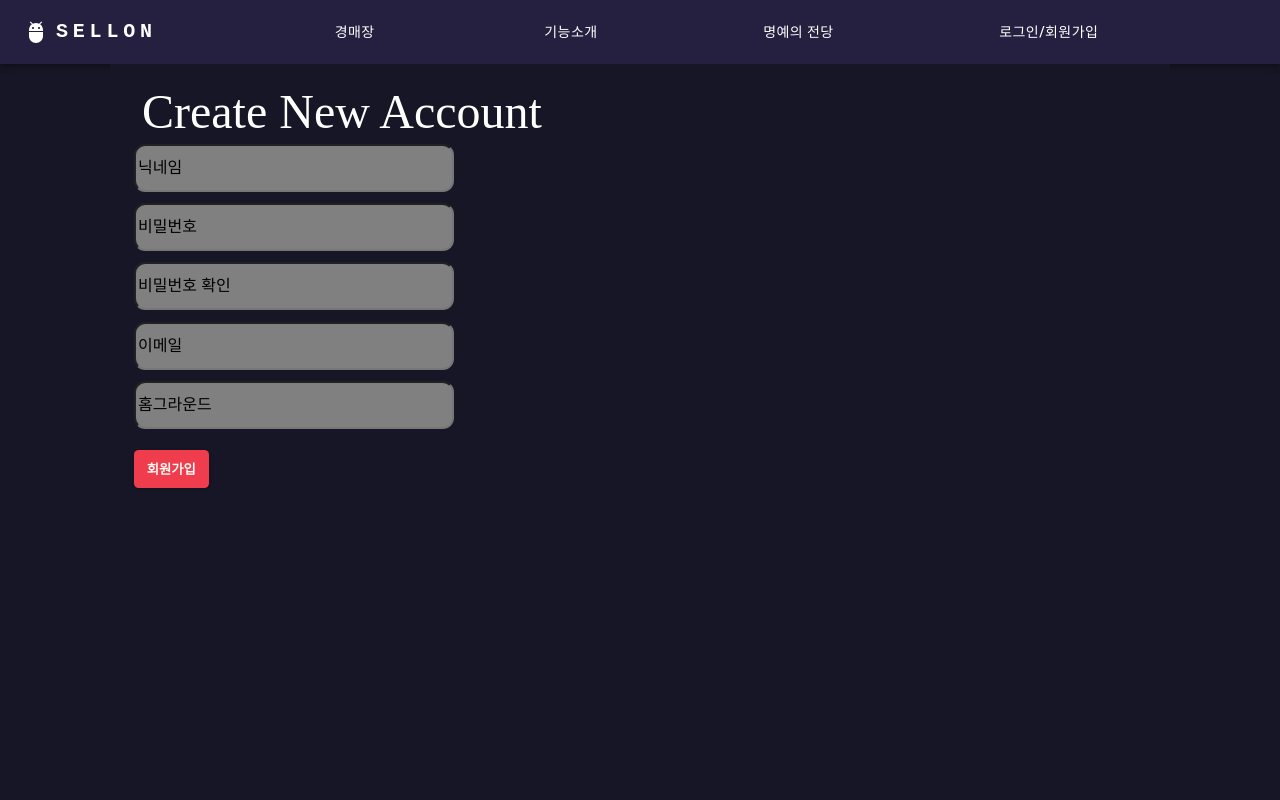
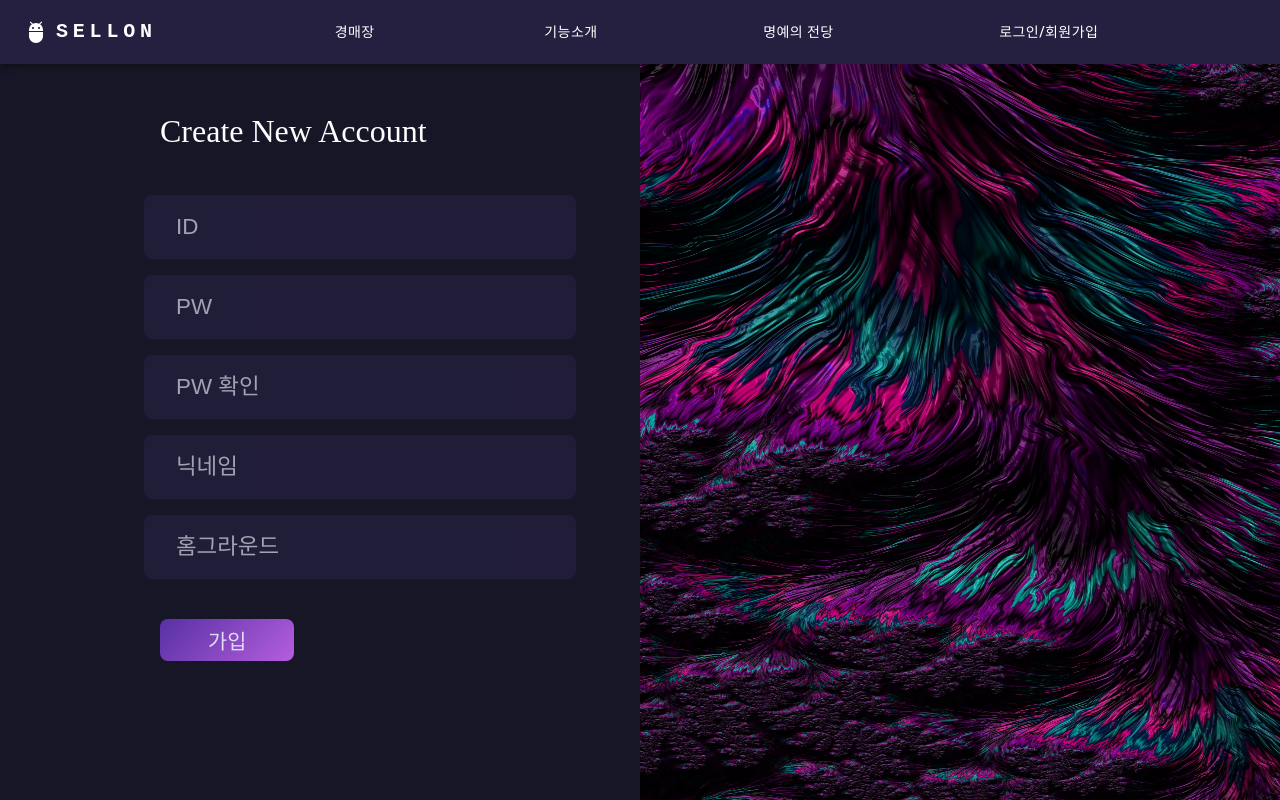
Before and after one commit to bunderLikeLion/sellon_frontend, a React (Create React App) app: page /register in a window 1280 px wide. Built offline with nearby package versions, Linux system fonts and the light colour scheme; no server answers.

Commit message:
feat: Login UI, Register UI 생성

```diff
--- a/src/pages/Login/Login.js
+++ b/src/pages/Login/Login.js
@@ -1,41 +1,98 @@
 import { useForm } from 'react-hook-form';
 import { Link, useNavigate } from 'react-router-dom';
-import loginValidation from 'validations/loginValidation';
 import { useEffect } from 'react';
-import useLoginMutation from 'queries/auth/useLoginMutation';
-import WrapContainer from 'layouts/WrapContainer';
 import { useRecoilValue } from 'recoil';
 import { userAtom } from 'states';
+import loginValidation from 'validations/loginValidation';
+import useLoginMutation from 'queries/auth/useLoginMutation';
 import styled from 'styled-components';
+import SignPic from 'images/Sign_Img.jpeg';
 
-const Logo = styled.div`
-  width: 7rem;
-  height: 7rem;
-  background: red;
-  border-radius: 50%;
-  margin-bottom: 1.5rem;
+//전체 컨테이너
+const Container = styled.div`
+  display: flex;
+  width: 100%;
+  height: 92vh;
 `;
 
-const Input = styled.input`
-  margin-bottom: 0.7rem;
-  width: 13rem;
-  height: 2rem;
-  border-radius: 0.3rem;
+const Form = styled.form`
+  display: flex;
+  justify-content: center;
+  flex-wrap: wrap;
+  width: 50%;
+  height: 27rem;
+  margin-top: 7%;
 `;
 
+//상단 Log-In 글씨 컨테이너
+const GuideContainer = styled.div`
+  width: 50%;
+  margin-bottom: 2rem;
+`;
+
+const Guide = styled.h1`
+  font-size: 3rem;
+  color: ${(props) => props.theme.color_font__primary};
+`;
+
+//입력 폼
+const Input = styled.input`
+  width: 27rem;
+  height: 4rem;
+  border: none;
+  border-radius: 0.5rem;
+  margin-left: 5rem;
+  padding: 2rem;
+  font-size: 1.4rem;
+  opacity: 70%;
+  background: ${(props) => props.theme.color_background__primary};
+  color: ${(props) => props.theme.color_font__secondary};
+  ::placeholder {
+    font-size: 1.4rem;
+    color: ${(props) => props.theme.color_font__secondary};
+  }
+  //자동완성 글씨, 배경 자동 변경 방지 설정
+  :-webkit-autofill {
+    -webkit-text-fill-color: ${(props) =>
+      props.theme.color_font__secondary} !important;
+    transition: background-color 5000s ease-in-out 0s;
+  }
+`;
+
+//하단 에러 메세지
+const ErrorMsg = styled.div`
+  margin: 1rem 0 0.5rem 6rem;
+  font-size: 1.2rem;
+  color: ${(props) => props.theme.color_font__secondary};
+`;
+
+//버튼 전체 컨테이너
+const ButtonContainer = styled.div`
+  display: flex;
+  flex-wrap: wrap;
+  width: 30%;
+  margin: 1rem 9rem 0 0;
+`;
+
+//개별 버튼
 const Button = styled.button`
-  max-width: 100%;
-  padding: 0.6rem 0.8rem;
-  color: rgb(253, 249, 243);
-  font-weight: 600;
-  background: #f03d4e;
+  width: 8.4rem;
+  height: 2.6rem;
+  margin-bottom: 1rem;
+  border-radius: 0.5rem;
   border: none;
-  border-radius: 0.35em;
-  outline: 0;
-  cursor: pointer;
-  margin-top: 0.6rem;
-  margin-bottom: 0.2rem;
-  box-shadow: 0 1px 3px rgba(0, 0, 0, 0.1), 0 1px 2px rgba(0, 0, 0, 0.1);
+  font-size: 1.2rem;
+  background: ${(props) => props.theme.color_background__success};
+  color: ${(props) => props.theme.color_font__secondary};
+  :last-child {
+    background: ${(props) => props.theme.color_button__ok};
+    color: ${(props) => props.theme.color_buttontext__ok};
+  }
+`;
+
+const Img = styled.img`
+  width: 50%;
+  height: 100%;
 `;
 
 const Login = () => {
@@ -57,31 +114,32 @@ const Login = () => {
   };
 
   return (
-    <WrapContainer>
-      <Logo />
-      <form onSubmit={handleSubmit(submit)}>
+    <Container>
+      <Form onSubmit={handleSubmit(submit)}>
+        <GuideContainer>
+          <Guide>Log-In</Guide>
+        </GuideContainer>
         <div>
           <Input placeholder="ID" type="text" {...register('username')} />
-          <div>{errors.username?.message}</div>
+          <ErrorMsg>{errors.username?.message}</ErrorMsg>
         </div>
         <div>
-          <Input
-            placeholder="Password"
-            type="password"
-            {...register('password')}
-          />
-          <div>{errors.password?.message}</div>
+          <Input placeholder="PW" type="password" {...register('password')} />
+          <ErrorMsg>{errors.password?.message}</ErrorMsg>
         </div>
+        <ButtonContainer>
           <Button disabled={isSubmitting}>
             {isSubmitting && 'Submitting...'}
             Sign In
           </Button>
           {errors.apiError && <div>{errors.apiError?.message}</div>}
-      </form>
           <Link to="/register">
             <Button>회원가입</Button>
           </Link>
-    </WrapContainer>
+        </ButtonContainer>
+      </Form>
+      <Img src={SignPic} />
+    </Container>
   );
 };
 
--- a/src/pages/Register/Register.js
+++ b/src/pages/Register/Register.js
@@ -1,44 +1,86 @@
 import { useEffect } from 'react';
 import { useForm } from 'react-hook-form';
 import { useNavigate } from 'react-router-dom';
+import { useRecoilValue } from 'recoil';
+import { userAtom } from 'states';
 import registerValidation from 'validations/registerValidation';
 import useSignInMutation from 'queries/auth/useSignInMutation';
-import WrapContainer from 'layouts/WrapContainer';
-import { useRecoilValue } from 'recoil';
-import { userAtom } from 'states';
 import styled from 'styled-components';
+import SignPic from 'images/Sign_Img.jpeg';
 
-const Title = styled.div`
-  font-size: 3rem;
-  margin: 0.5rem;
+const Container = styled.div`
+  display: flex;
+  width: 100%;
+  height: 92vh;
+`;
+
+const Form = styled.form`
+  display: flex;
+  justify-content: center;
+  flex-wrap: wrap;
+  width: 50%;
+  height: 27rem;
+  margin-top: 4%;
+`;
+
+const GuideContainer = styled.div`
+  width: 50%;
+  margin-bottom: 3rem;
+`;
+
+const Guide = styled.h1`
+  font-size: 2rem;
+  color: ${(props) => props.theme.color_font__primary};
 `;
 
 const Input = styled.input`
-  margin-bottom: 0.7rem;
-  width: 20rem;
-  height: 3rem;
-  border-radius: 0.7rem;
-  background-color: gray;
-  color: white;
-  font-size: 1rem;
+  width: 27rem;
+  height: 4rem;
+  border: none;
+  border-radius: 0.5rem;
+  margin-left: 5rem;
+  padding: 2rem;
+  font-size: 1.4rem;
+  opacity: 70%;
+  background: ${(props) => props.theme.color_background__primary};
+  color: ${(props) => props.theme.color_font__secondary};
   ::placeholder {
-    color: black;
+    font-size: 1.4rem;
+    color: ${(props) => props.theme.color_font__secondary};
+  }
+  //자동완성 글씨, 배경 자동 변경 방지 설정
+  :-webkit-autofill {
+    -webkit-text-fill-color: ${(props) =>
+      props.theme.color_font__secondary} !important;
+    transition: background-color 5000s ease-in-out 0s;
   }
 `;
 
+const ErrorMsg = styled.div`
+  margin: 1rem 0 0.5rem 6rem;
+  font-size: 1.2rem;
+  color: ${(props) => props.theme.color_font__secondary};
+`;
+
+const ButtonContainer = styled.div`
+  width: 50%;
+  margin-top: 1.5rem;
+`;
+
 const Button = styled.button`
-  max-width: 100%;
-  padding: 0.6rem 0.8rem;
-  color: rgb(253, 249, 243);
-  font-weight: 600;
-  text-transform: uppercase;
-  background: #f03d4e;
+  width: 8.4rem;
+  height: 2.6rem;
+  border-radius: 0.5rem;
   border: none;
-  border-radius: 0.35em;
-  outline: 0;
-  cursor: pointer;
-  margin-top: 0.6rem;
-  box-shadow: 0 1px 3px rgba(0, 0, 0, 0.1), 0 1px 2px rgba(0, 0, 0, 0.1);
+  font-size: 1.3rem;
+  background: ${(props) => props.theme.color_background__success};
+  color: ${(props) => props.theme.color_font__secondary};
+  }
+`;
+
+const Img = styled.img`
+  width: 50%;
+  height: 100%;
 `;
 
 const Register = () => {
@@ -61,44 +103,52 @@ const Register = () => {
   };
 
   return (
-    <WrapContainer>
-      <Title>Create New Account</Title>
-      <form onSubmit={handleSubmit(submit)}>
+    <Container>
+      <Form onSubmit={handleSubmit(submit)}>
+        <GuideContainer>
+          <Guide>Create New Account</Guide>
+        </GuideContainer>
+
         <div>
-          <Input placeholder="닉네임" type="text" {...register('username')} />
-          <div>{errors.username?.message}</div>
+          <Input placeholder="ID" type="text" {...register('username')} />
+          <ErrorMsg>{errors.username?.message}</ErrorMsg>
         </div>
+
+        <div>
+          <Input placeholder="PW" type="password" {...register('password1')} />
+          <ErrorMsg>{errors.username?.message}</ErrorMsg>
+        </div>
+
         <div>
           <Input
-            placeholder="비밀번호"
-            type="password"
-            {...register('password1')}
-          />
-          <div>{errors.username?.message}</div>
-        </div>
-        <div>
-          <Input
-            placeholder="비밀번호 확인"
+            placeholder="PW 확인"
             type="password"
             {...register('password2')}
           />
-          <div>{errors.password?.message}</div>
+          <ErrorMsg>{errors.password?.message}</ErrorMsg>
         </div>
+
         <div>
-          <Input placeholder="이메일" type="text" {...register('email')} />
-          <div>{errors.username?.message}</div>
+          <Input placeholder="닉네임" type="text" {...register('email')} />
+          <ErrorMsg>{errors.username?.message}</ErrorMsg>
         </div>
+
         <div>
           <Input placeholder="홈그라운드" type="text" />
-          <div>{errors.username?.message}</div>
+          <ErrorMsg>{errors.username?.message}</ErrorMsg>
         </div>
-        <Button disabled={isSubmitting}>
-          {isSubmitting && 'Submitting...'}
-          회원가입
-        </Button>
+
+        <ButtonContainer>
+          <Button disabled={isSubmitting}>
+            {isSubmitting && 'Submitting...'}
+            가입
+          </Button>
+        </ButtonContainer>
+
         {errors.apiError && <div>{errors.apiError?.message}</div>}
-      </form>
-    </WrapContainer>
+      </Form>
+      <Img src={SignPic} />
+    </Container>
   );
 };
 
```
Also changed, not shown: src/images/Sign_Img.jpeg (added). Lines whose indentation alone changed are shown as unchanged.
